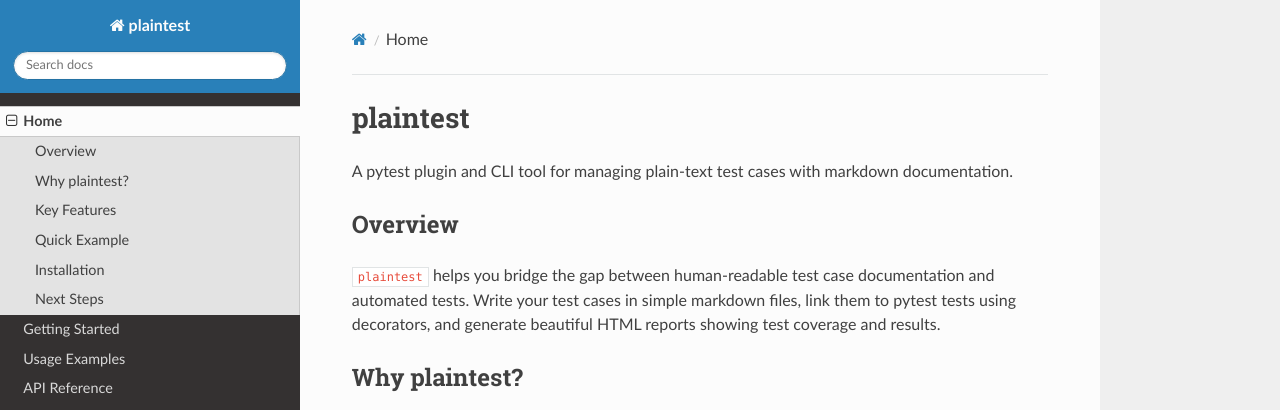
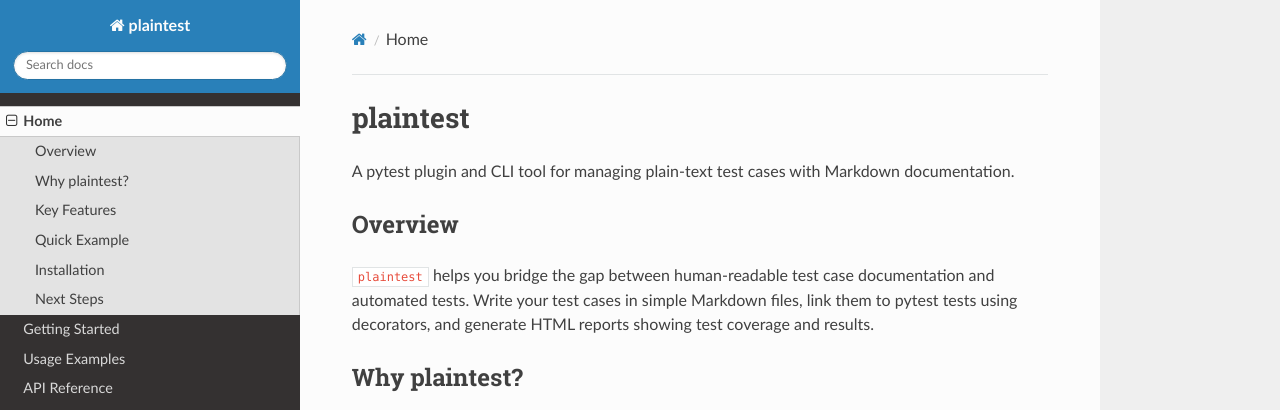
Before and after one commit to ericgazoni/plaintest, an MkDocs documentation site: the page built from docs/index.md, in a window 1280 px wide and 900 px high. Shown: the top 410 px of the window. Built offline with MkDocs 1.6.1, drawn with Linux system fonts in a browser that asks for light colours; nearby versions of some CDN libraries.

Commit message:
fix spelling

```diff
--- a/docs/index.md
+++ b/docs/index.md
@@ -1,10 +1,10 @@
 # plaintest
 
-A pytest plugin and CLI tool for managing plain-text test cases with markdown documentation.
+A pytest plugin and CLI tool for managing plain-text test cases with Markdown documentation.
 
 ## Overview
 
-`plaintest` helps you bridge the gap between human-readable test case documentation and automated tests. Write your test cases in simple markdown files, link them to pytest tests using decorators, and generate beautiful HTML reports showing test coverage and results.
+`plaintest` helps you bridge the gap between human-readable test case documentation and automated tests. Write your test cases in simple Markdown files, link them to pytest tests using decorators, and generate HTML reports showing test coverage and results.
 
 ## Why plaintest?
 
```
Also changed, not shown: README.md (+5 -5 lines), docs/api-reference.md (+3 -3 lines), docs/configuration.md (+3 -3 lines), docs/getting-started.md (+4 -4 lines), docs/usage-examples.md (+1 -1 lines).
